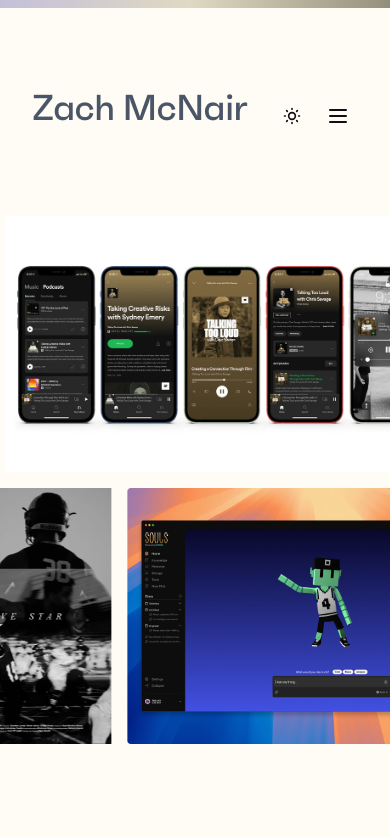
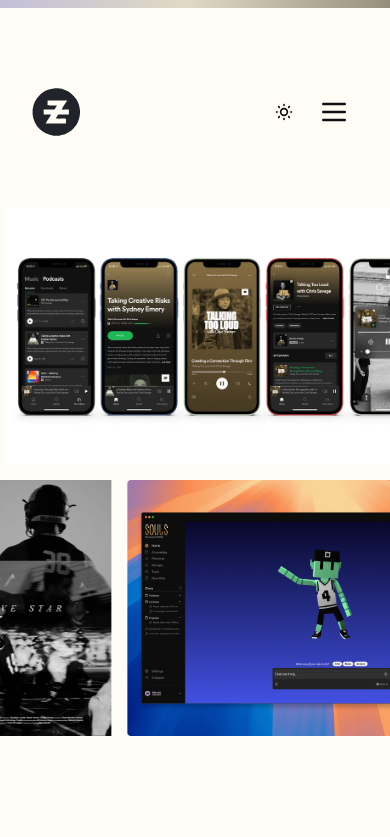
Before and after one commit to zachmcnair/zm-site, a Next.js app: page / in a window 390 px wide. Shown: the top 837 px of the page. Built offline with nearby package versions, Linux system fonts and the light colour scheme; no server answers; a web font is replaced by a local one.

Commit message:
Update global styles for text colors and add strikethrough styling for active navigation links; refactor Navbar component to include PageTransition for smoother page transitions. Adjust portfolio item case study URL for accuracy.

```diff
--- a/app/components/nav.tsx
+++ b/app/components/nav.tsx
@@ -18,12 +18,32 @@ export function Navbar() {
       <nav className="flex items-center pt-20 pb-6 px-8 md:px-20" style={{ backgroundColor: 'var(--background)' }}>
         {/* Left side - Name and Navigation Links */}
         <div className="flex items-center gap-10">
+          {/* Mobile: Logo, Desktop: Name */}
+          <div className="md:hidden">
+            <Link
+              href="/"
+              className="no-underline hover:no-underline"
+              style={{
+                textDecoration: 'none !important'
+              }}
+            >
+              <Logo size="md" className="w-12 h-12" />
+            </Link>
+          </div>
           <Link
             href="/"
-            className="text-4xl md:text-5xl font-faktum-medium tracking-tight mb-4 no-underline hover:no-underline"
+            className="hidden md:block text-5xl font-faktum-medium tracking-tight mb-4 no-underline hover:no-underline"
             style={{
               color: 'var(--text-secondary)',
               textDecoration: 'none !important'
+            }}
+            onMouseEnter={(e) => {
+              e.currentTarget.style.textDecoration = 'none !important'
+              e.currentTarget.style.color = 'var(--text-secondary)'
+            }}
+            onMouseLeave={(e) => {
+              e.currentTarget.style.textDecoration = 'none !important'
+              e.currentTarget.style.color = 'var(--text-secondary)'
             }}
           >
             Zach McNair
@@ -35,12 +55,13 @@ export function Navbar() {
               href="/"
               className={`transition-colors ${
                 pathname === '/'
-                  ? 'font-medium'
-                  : 'hover:underline'
+                  ? 'font-medium cursor-default'
+                  : 'hover:underline cursor-pointer'
               }`}
               style={{
-                color: pathname === '/' ? 'rgba(113, 128, 150, 0.3)' : 'var(--link)',
-                textDecoration: 'none'
+                color: pathname === '/' ? 'rgba(113, 128, 150, 0.4)' : 'var(--link)',
+                textDecoration: pathname === '/' ? 'line-through' : 'none',
+                pointerEvents: pathname === '/' ? 'none' : 'auto'
               }}
               onMouseEnter={(e) => {
                 if (pathname !== '/') {
@@ -61,12 +82,13 @@ export function Navbar() {
               href="/portfolio"
               className={`transition-colors ${
                 pathname === '/portfolio'
-                  ? 'font-medium'
-                  : 'hover:underline'
+                  ? 'font-medium cursor-default'
+                  : 'hover:underline cursor-pointer'
               }`}
               style={{
-                color: pathname === '/portfolio' ? 'rgba(113, 128, 150, 0.3)' : 'var(--link)',
-                textDecoration: 'none'
+                color: pathname === '/portfolio' ? 'rgba(113, 128, 150, 0.4)' : 'var(--link)',
+                textDecoration: pathname === '/portfolio' ? 'line-through' : 'none',
+                pointerEvents: pathname === '/portfolio' ? 'none' : 'auto'
               }}
               onMouseEnter={(e) => {
                 if (pathname !== '/portfolio') {
@@ -97,7 +119,7 @@ export function Navbar() {
             onClick={() => setIsMobileMenuOpen(!isMobileMenuOpen)}
             aria-label="Toggle mobile menu"
           >
-            <svg className="w-6 h-6" fill="none" stroke="currentColor" viewBox="0 0 24 24">
+            <svg className="w-8 h-8" fill="none" stroke="currentColor" viewBox="0 0 24 24">
               {isMobileMenuOpen ? (
                 <path strokeLinecap="round" strokeLinejoin="round" strokeWidth={2} d="M6 18L18 6M6 6l12 12" />
               ) : (
@@ -110,22 +132,23 @@ export function Navbar() {
 
       {/* Mobile Navigation Menu */}
       {isMobileMenuOpen && (
-        <div className="md:hidden bg-white dark:bg-gray-900 border-t border-gray-200 dark:border-gray-700">
+        <div className="md:hidden">
           <div className="px-8 py-4 space-y-4">
             <Link
               href="/"
               className={`block transition-colors mobile-nav-link ${
                 pathname === '/'
-                  ? 'font-medium'
-                  : ''
+                  ? 'font-medium cursor-default'
+                  : 'cursor-pointer'
               }`}
               style={{
-                color: pathname === '/' ? 'rgba(113, 128, 150, 0.3)' : 'var(--link)',
-                textDecoration: 'none !important',
+                color: pathname === '/' ? 'rgba(113, 128, 150, 0.4)' : 'var(--link)',
+                textDecoration: pathname === '/' ? 'line-through !important' : 'none !important',
                 backgroundColor: 'transparent !important',
                 outline: 'none !important',
                 border: 'none !important',
-                boxShadow: 'none !important'
+                boxShadow: 'none !important',
+                pointerEvents: pathname === '/' ? 'none' : 'auto'
               }}
               onClick={() => setIsMobileMenuOpen(false)}
             >
@@ -135,16 +158,17 @@ export function Navbar() {
               href="/portfolio"
               className={`block transition-colors mobile-nav-link ${
                 pathname === '/portfolio'
-                  ? 'font-medium'
-                  : ''
+                  ? 'font-medium cursor-default'
+                  : 'cursor-pointer'
               }`}
               style={{
-                color: pathname === '/portfolio' ? 'rgba(113, 128, 150, 0.3)' : 'var(--link)',
-                textDecoration: 'none !important',
+                color: pathname === '/portfolio' ? 'rgba(113, 128, 150, 0.4)' : 'var(--link)',
+                textDecoration: pathname === '/portfolio' ? 'line-through !important' : 'none !important',
                 backgroundColor: 'transparent !important',
                 outline: 'none !important',
                 border: 'none !important',
-                boxShadow: 'none !important'
+                boxShadow: 'none !important',
+                pointerEvents: pathname === '/portfolio' ? 'none' : 'auto'
               }}
               onClick={() => setIsMobileMenuOpen(false)}
             >
--- /dev/null
+++ b/app/components/page-transition.tsx
@@ -0,0 +1,41 @@
+'use client'
+
+import { usePathname } from 'next/navigation'
+import { useEffect, useState } from 'react'
+
+interface PageTransitionProps {
+  children: React.ReactNode
+}
+
+export function PageTransition({ children }: PageTransitionProps) {
+  const pathname = usePathname()
+  const [isVisible, setIsVisible] = useState(true)
+  const [isTransitioning, setIsTransitioning] = useState(false)
+
+  useEffect(() => {
+    // Start transition
+    setIsTransitioning(true)
+    setIsVisible(false)
+
+    // After a brief moment, fade in the new content
+    const timer = setTimeout(() => {
+      setIsVisible(true)
+      setIsTransitioning(false)
+    }, 100) // Shorter delay to reduce gap
+
+    return () => clearTimeout(timer)
+  }, [pathname])
+
+  return (
+    <div
+      className={`transition-opacity duration-200 ease-in-out ${
+        isVisible ? 'opacity-100' : 'opacity-0'
+      }`}
+      style={{
+        minHeight: isTransitioning ? '100vh' : 'auto'
+      }}
+    >
+      {children}
+    </div>
+  )
+}
--- a/app/components/portfolio-masonry.tsx
+++ b/app/components/portfolio-masonry.tsx
@@ -227,7 +227,7 @@ const portfolioItems: PortfolioItem[] = [
     metatags: ['Product Design', 'Front-end Development'],
     aspectRatio: 'wide',
     hidden: false,
-    caseStudyUrl: 'https://thinkagents.ai/projects/thinkubator'
+    caseStudyUrl: 'https://thinkagents.ai/products/thinkubator'
   },
   {
     id: '21',
--- a/app/global.css
+++ b/app/global.css
@@ -36,7 +36,7 @@
   --raised: #E0D9C3;
   --raised-tertiary: #9B9581;
   --text: #0E0F12;
-  --text-secondary: #4A5568;
+  --text-secondary: #21232B;
   --text-tertiary: #718096;
   --primary: #5959E3;
   --link: #5959E3;
@@ -443,6 +443,13 @@ nav a:hover {
   text-decoration: none !important;
 }
 
+/* Active navigation links - strikethrough styling */
+nav a[style*="line-through"] {
+  text-decoration: line-through !important;
+  text-decoration-thickness: 2px !important;
+  text-decoration-color: rgba(113, 128, 150, 0.4) !important;
+}
+
 /* Full-width content blade styles - more powerful */
 .content-blade {
   width: 100vw !important;
--- a/app/layout.tsx
+++ b/app/layout.tsx
@@ -10,6 +10,7 @@ import { faktumRegular, faktumMedium, faktumBold, faktumLight, faktumSemiBold, f
 import { ThemeProvider } from 'next-themes'
 import Script from 'next/script'
 import { LastFmProvider } from './components/lastfm-context'
+import { PageTransition } from './components/page-transition'
 
 
 // Set to true to show the minimal landing page, false to show the full site
@@ -182,7 +183,9 @@ export default function RootLayout({
           <main className="min-h-screen">
             {!WIP && <Navbar />}
             <LastFmProvider>
-              {children}
+              <PageTransition>
+                {children}
+              </PageTransition>
               {!WIP && <Footer />}
             </LastFmProvider>
             <Analytics />
```
